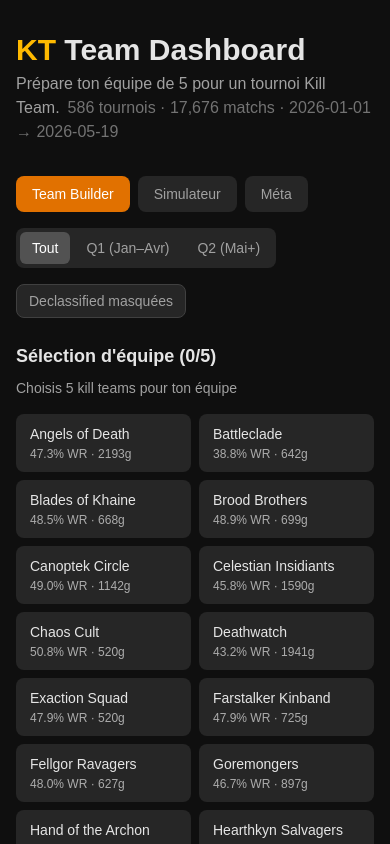
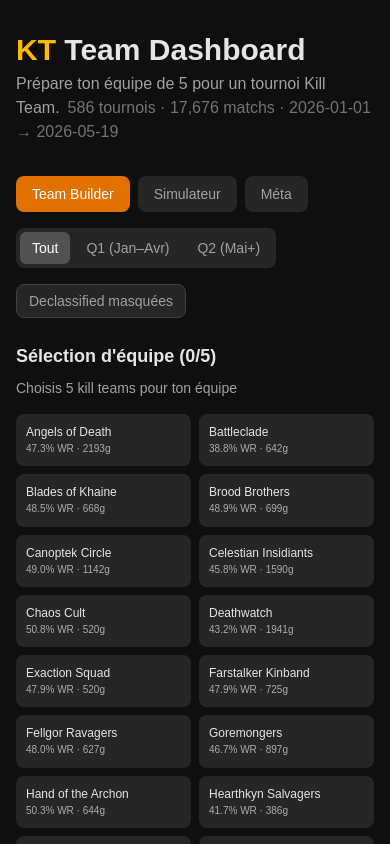
Before and after one commit to reveur81/kt-team-dashboard, a Next.js app: page / in a window 390 px wide. Shown: the top 844 px of the page. Built offline with nearby package versions, Linux system fonts and the light colour scheme.

Commit message:
Fix layout mobile boutons KT - forcer 2 colonnes stables

```diff
--- a/src/components/FactionPicker.tsx
+++ b/src/components/FactionPicker.tsx
@@ -33,8 +33,8 @@
               onClick={() => onToggle(f.factionName)}
               disabled={disabled}
               className={`
-                px-3 py-2 rounded-lg text-sm font-medium text-left transition-colors
-                border-2 w-full min-h-[52px]
+                px-2 py-2 rounded-lg text-sm font-medium text-left transition-colors
+                border-2 overflow-hidden box-border
                 ${
                   isSelected
                     ? "bg-amber-600 text-white border-amber-400"
@@ -44,8 +44,8 @@
                 }
               `}
             >
-              <div className="truncate">{f.factionName}</div>
-              <div className="text-xs mt-0.5 opacity-70">
+              <div className="truncate text-xs sm:text-sm">{f.factionName}</div>
+              <div className="text-[10px] sm:text-xs mt-0.5 opacity-70">
                 {(f.winRate * 100).toFixed(1)}% WR &middot; {f.gamesPlayed}g
               </div>
             </button>
```
